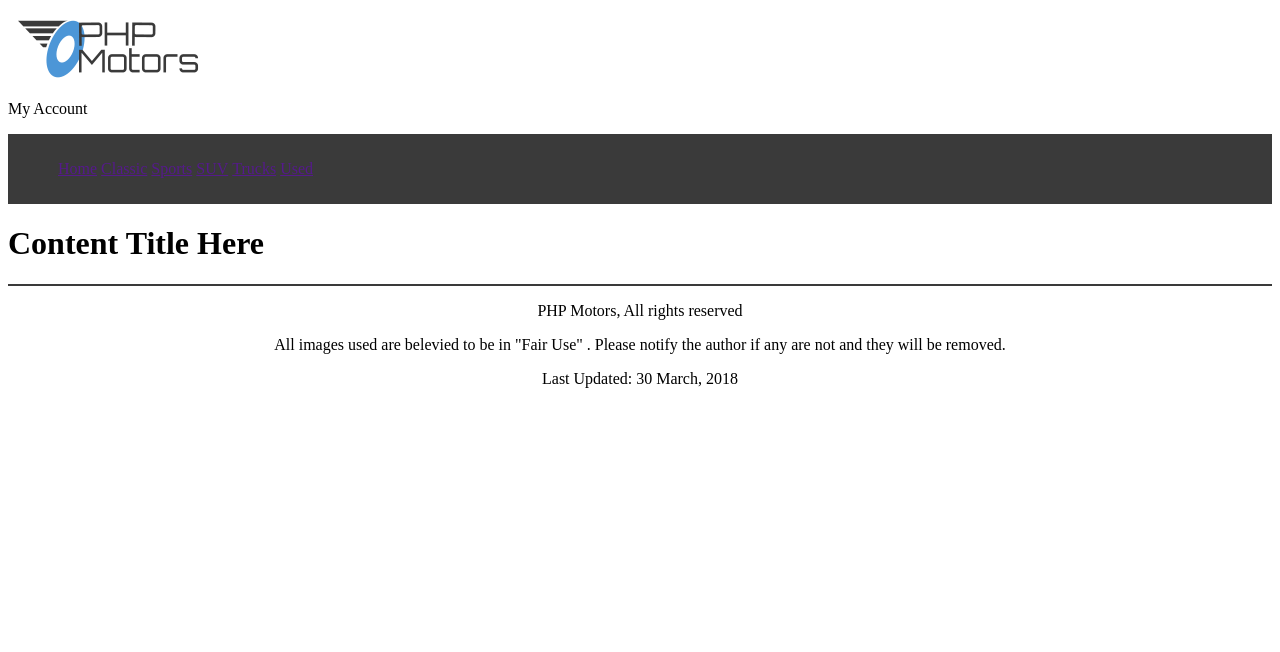
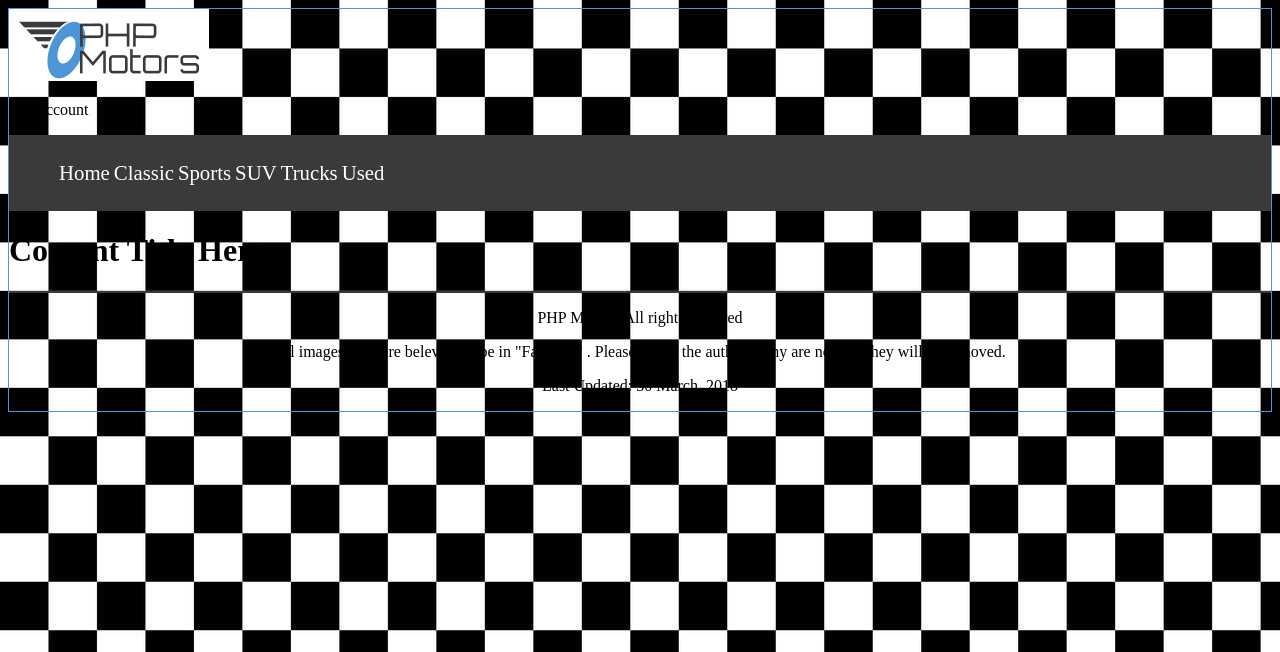
Before and after one commit to mattwandcow/cse340, a PHP site: page /phpmotors/template.php in a window 1280 px wide. Shown: the top 652 px of the page. Run offline with PHP 8.4, Linux system fonts and the light colour scheme.

Commit message:
background image

```diff
--- a/phpmotors/css/style.css
+++ b/phpmotors/css/style.css
@@ -1,14 +1,25 @@
+
+body{
+    background-image: url('images/site/small_check.jpg');
+    border: 1px solid #4c96d7;
+}
 
 nav{
     background-color: #3a3a3a;
-    color: #ffffff;
     padding: 10px;
-    text-decoration: none;
 }
 nav li{
     display: inline;
 }
-
+nav a{
+    text-decoration: none;
+    color: #ffffff;
+    font-size: 1.3em;
+}
+nav a:hover{
+    text-decoration: underline;
+    color: #26547C;
+}
 
 footer{
     border-top: 2px solid #3a3a3a;
```
